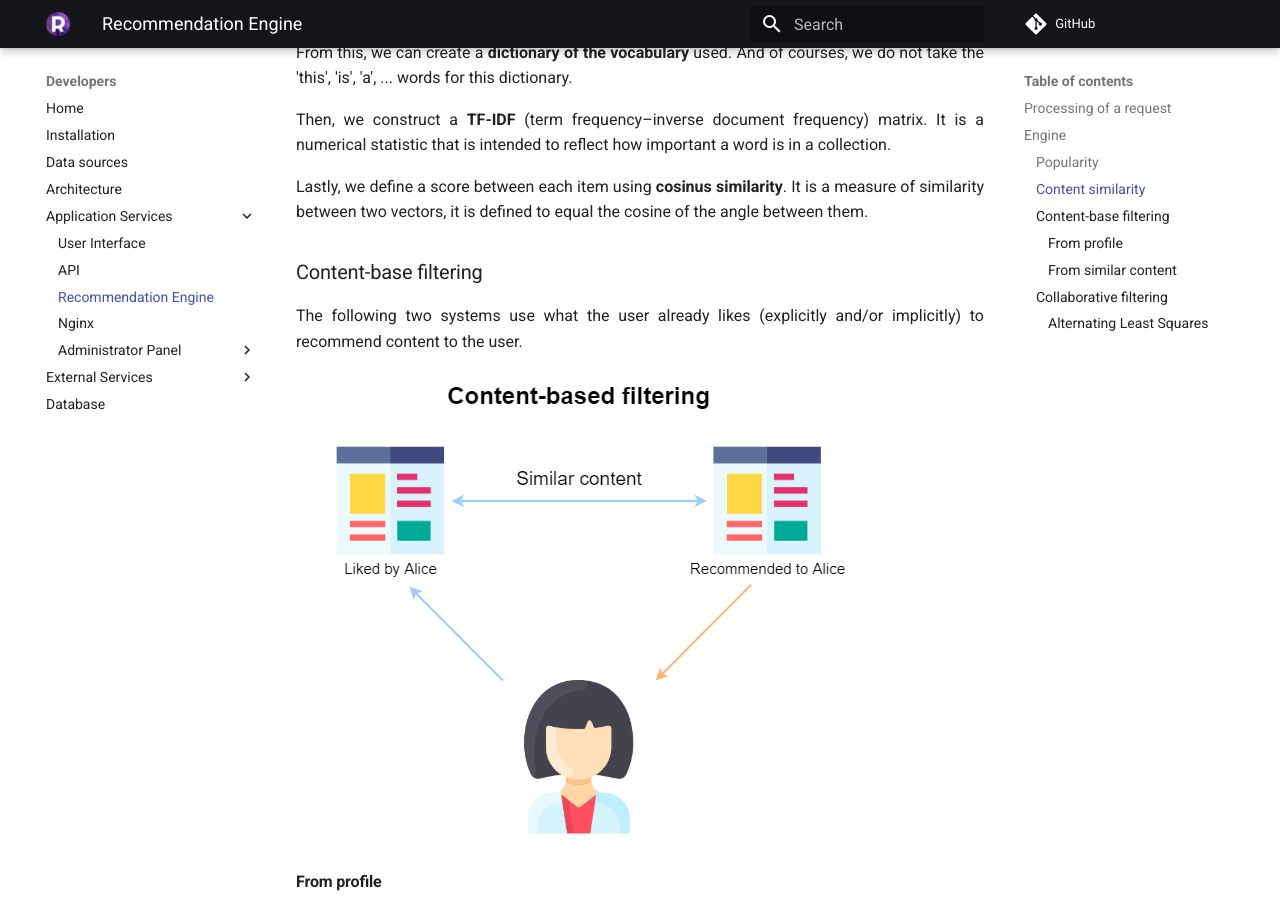
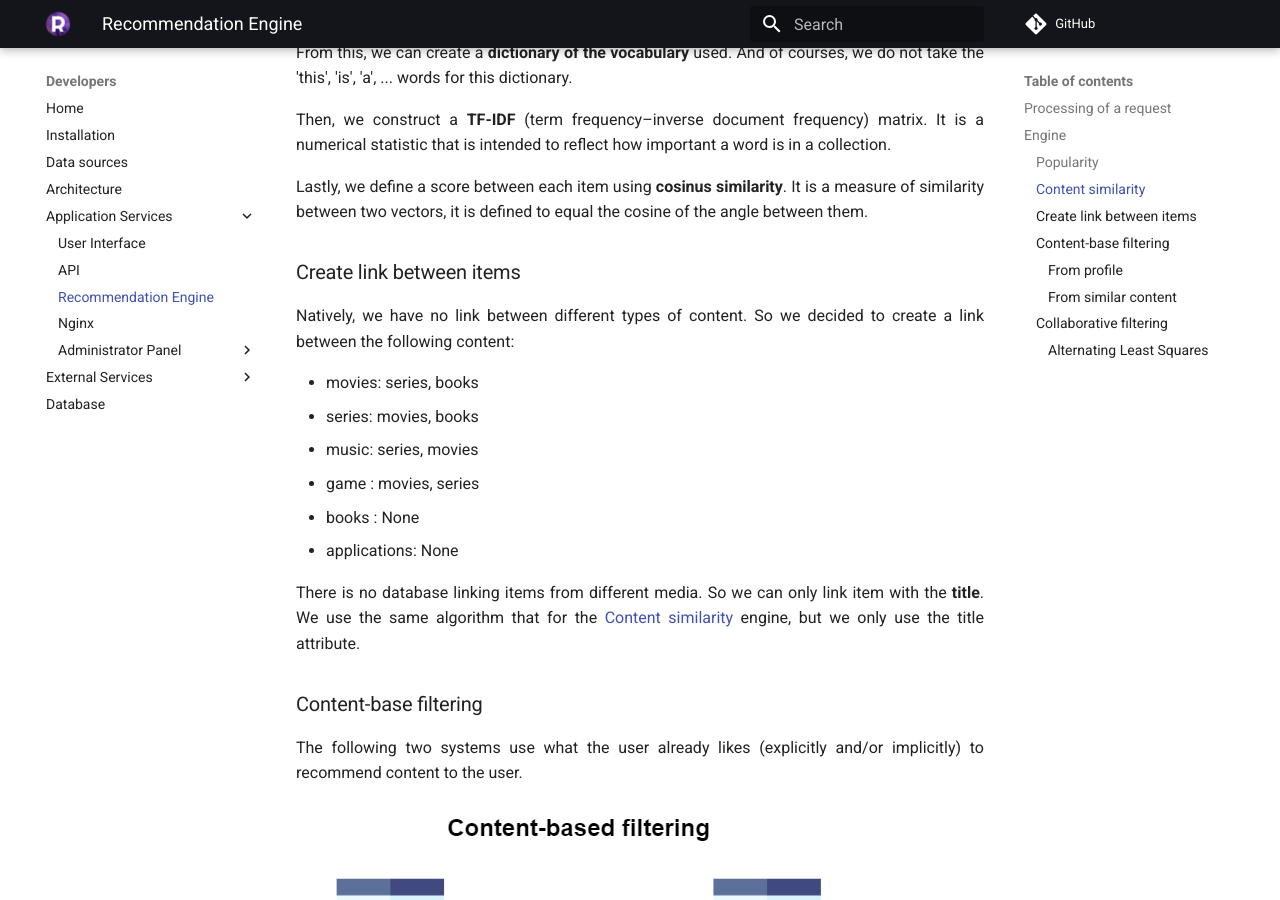
Before and after one commit to RomainCtl/RecoFinement, an MkDocs documentation site: the page built from docs/developers/services/engine.md, in a window 1280 px wide and 900 px high, scrolled down 1462 px. Built offline with MkDocs 1.6.1 and Material for MkDocs 9.7.7, drawn with Linux system fonts in a browser that asks for light colours; comment, search, counter and statistics services are not loaded.

Commit message:
create link between items

```diff
--- a/docs/developers/services/engine.md
+++ b/docs/developers/services/engine.md
@@ -47,6 +47,19 @@ Then, we construct a __TF-IDF__ (term frequency–inverse document frequency) ma
 
 Lastly, we define a score between each item using __cosinus similarity__. It is a measure of similarity between two vectors, it is defined to equal the cosine of the angle between them.
 
+### Create link between items
+
+Natively, we have no link between different types of content. So we decided to create a link between the following content:
+
+* movies: series, books
+* series: movies, books
+* music: series, movies
+* game : movies, series
+* books : None
+* applications: None
+
+There is no database linking items from different media. So we can only link item with the __title__. We use the same algorithm that for the [Content similarity](#content-similarity) engine, but we only use the title attribute.
+
 ### Content-base filtering
 
 The following two systems use what the user already likes (explicitly and/or implicitly) to recommend content to the user.
```
